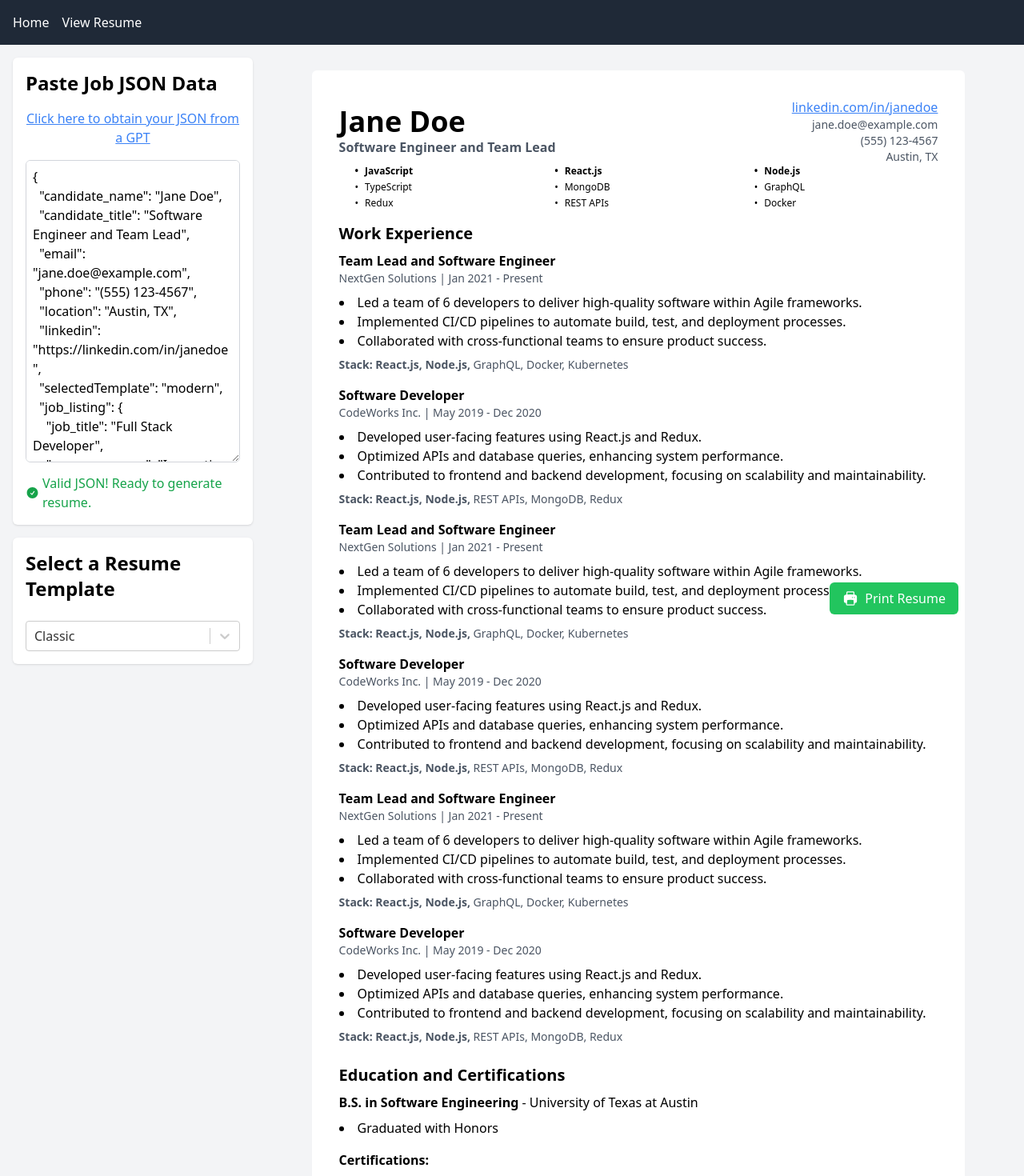
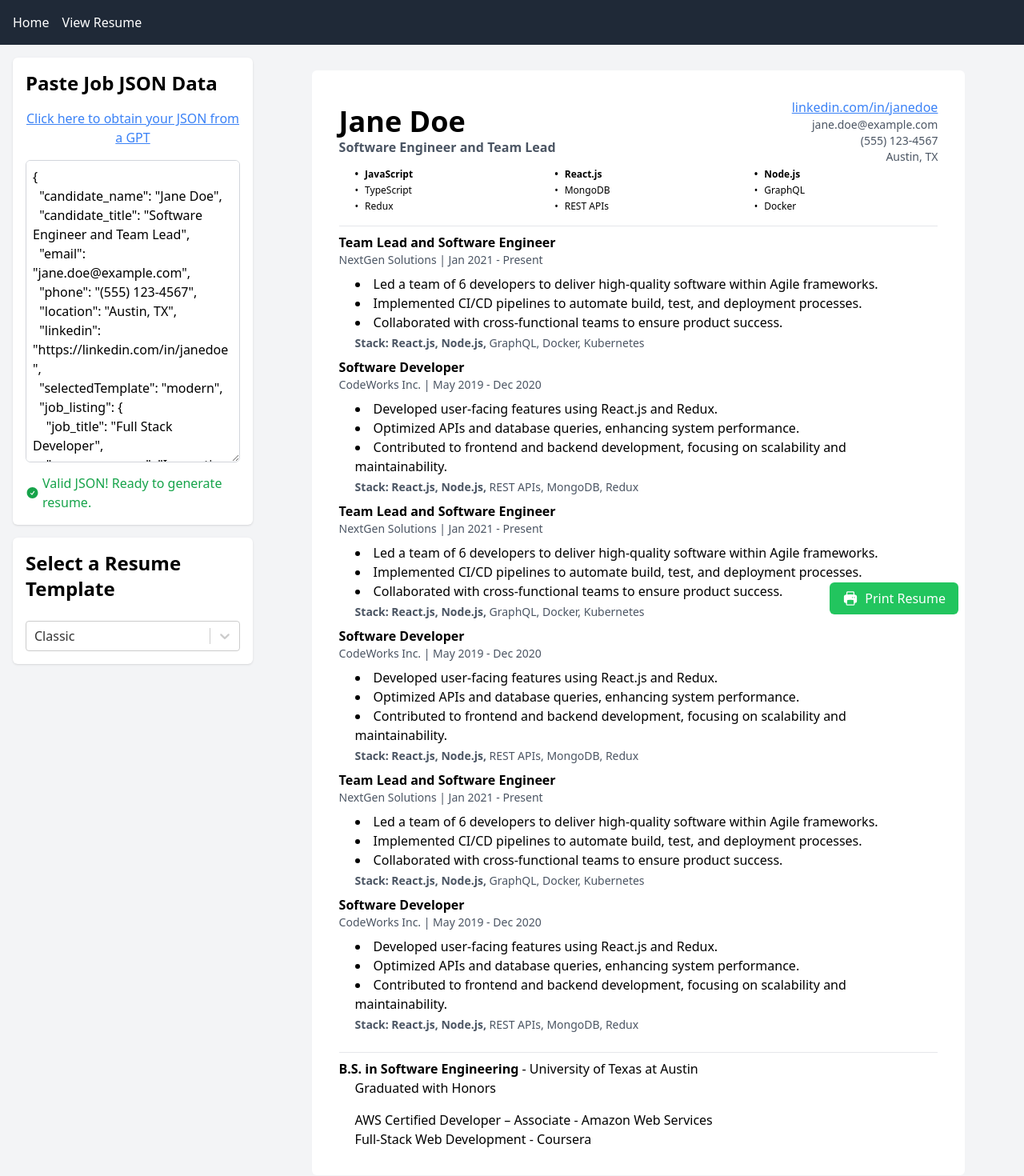
Before and after one commit to anelcanto/resume-builder, a Next.js app: page /resume in a window 1280 px wide. Shown: the top 1470 px of the page at 80% size. Built offline with nearby package versions, Linux system fonts and the light colour scheme.

Commit message:
Fix custom Template

```diff
--- a/components/templates/ModernTemplate.tsx
+++ b/components/templates/ModernTemplate.tsx
@@ -40,7 +40,8 @@ const ModernTemplate: React.FC<ModernTemplateProps> = ({ data }) => {
       </header >
 
       {/* Skills and Job Listing */}
-      <div className="flex w-full print:visible">
+      {/* <h2 className="text-lg uppercase font-semibold ">Skills</h2> */}
+      <div className="flex w-full print:visible mt-1">
         <section className="mb-3 print:visible w-full">
           <SkillsTable skills={skills} bulletType="solid" />
         </section>
@@ -48,20 +49,20 @@ const ModernTemplate: React.FC<ModernTemplateProps> = ({ data }) => {
 
       {/* Work Experience */}
       < section className="mb-6 print:visible" >
-        <h2 className="text-xl font-semibold mb-2">Work Experience</h2>
-        {
-          data.work_experience.map((job, index) => (
-            <div key={index} className="mb-4">
+        {/* <h2 className="text-lg uppercase font-semibold">Work Experience</h2> */}
+        <hr className="mb-2" />
+        {data.work_experience.map((job, index) => (
+          <div key={index} className="mb-2">
             <h3 className="font-semibold">{job.job_title}</h3>
             <p className="text-sm text-gray-600">
               {job.company_name} | {job.start_year} - {job.end_year}
             </p>
-              <ul className="list-disc list-inside mt-2">
+            <ul className="list-disc list-inside mt-2 ml-5">
               {job.bullet_points.map((point, idx) => (
                 <li key={idx}>{point}</li>
               ))}
             </ul>
-              <p className="text-sm text-gray-600 mt-2">
+            <p className="text-sm text-gray-600 mt-1 ml-5">
               <strong>Stack:</strong>{' '}
               {job.stack.map((tech, idx) => (
                 <span key={idx} className={tech.is_relevant ? 'font-bold' : ''}>
@@ -75,9 +76,11 @@ const ModernTemplate: React.FC<ModernTemplateProps> = ({ data }) => {
         }
       </section >
 
+      <hr className="mb-2" />
+
       {/* Education and Certifications */}
-      < section className="mb-6 print:visible" >
-        <h2 className="text-xl font-semibold mb-2">Education and Certifications</h2>
+      < section className=" print:visible" >
+        {/* <h2 className="text-xl font-semibold mb-2">Education and Certifications</h2> */}
         {
           data.education_certifications.education.map((edu, index) => (
             <div key={index} className="mb-4">
@@ -85,7 +88,7 @@ const ModernTemplate: React.FC<ModernTemplateProps> = ({ data }) => {
                 <strong>{edu.degree}</strong> - {edu.school_name}
               </p>
               {edu.notable_achievements && (
-                <ul className="list-disc list-inside mt-2">
+                <ul className=" list-inside ml-5">
                   {edu.notable_achievements.map((achievement, idx) => (
                     <li key={idx}>{achievement}</li>
                   ))}
@@ -95,8 +98,8 @@ const ModernTemplate: React.FC<ModernTemplateProps> = ({ data }) => {
           ))
         }
         <div>
-          <strong>Certifications:</strong>
-          <ul className="list-disc list-inside mt-2">
+          {/* <strong>Certifications:</strong> */}
+          <ul className=" list-inside mt-1 ml-5">
             {data.education_certifications.certifications.map((cert, index) => (
               <li key={index}>
                 {cert.certification_name} - {cert.issuing_organization}
```
Lines whose indentation alone changed are shown as unchanged.
